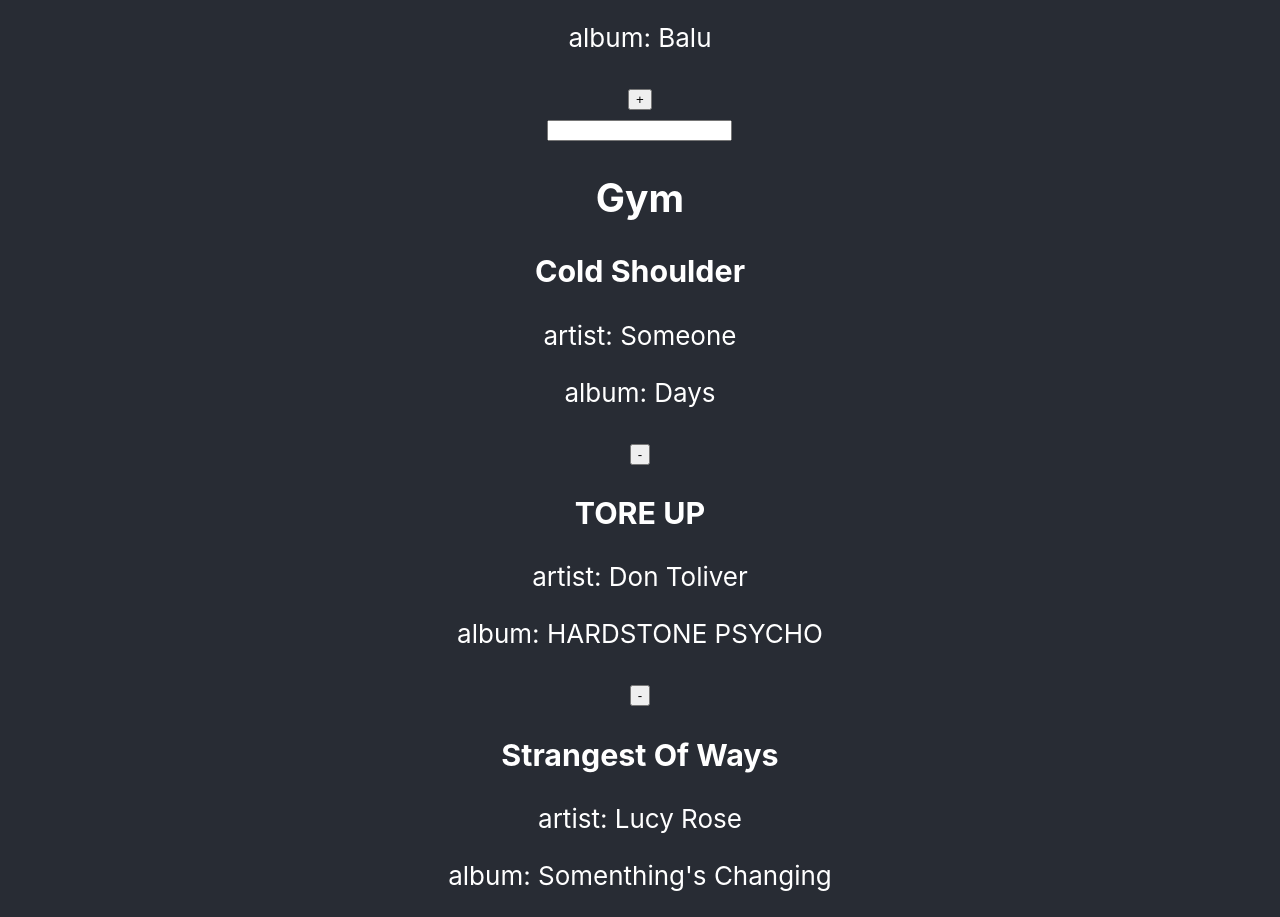
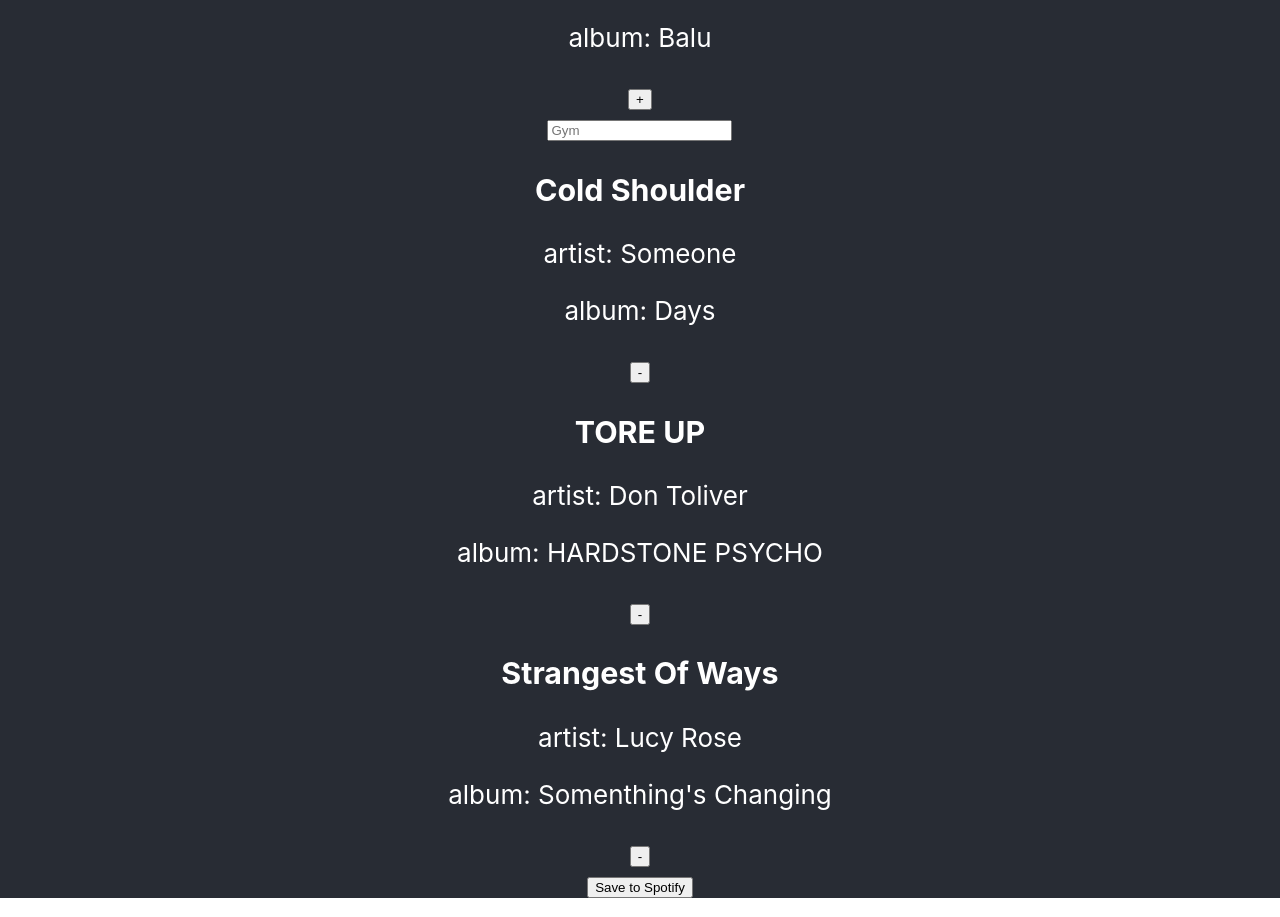
Before and after one commit to ThakaneMokose/jammming, a React (Create React App) app: page / in a window 1280 px wide. Shown: the part 860-1777 px from the top of the page. Built offline with nearby package versions, Linux system fonts and the light colour scheme.

Commit message:
Implement playlist renaming

```diff
--- a/src/components/Playlist/Playlist.js
+++ b/src/components/Playlist/Playlist.js
@@ -4,8 +4,7 @@ import Tracklist from '../Tracklist/Tracklist';
 export default function Playlist (props){
     return (
         <div>
-            <input type='text' onChange={props.onNameChange}/>
-            <h2>{props.playlistName}</h2>
+            <input style={{color: "black"}} type='text' onChange={props.onNameChange} placeholder={props.playlistName} />
             <Tracklist
                 removeTrack={props.removeTrack}
                 tracks={props.playlistTracks}
```
